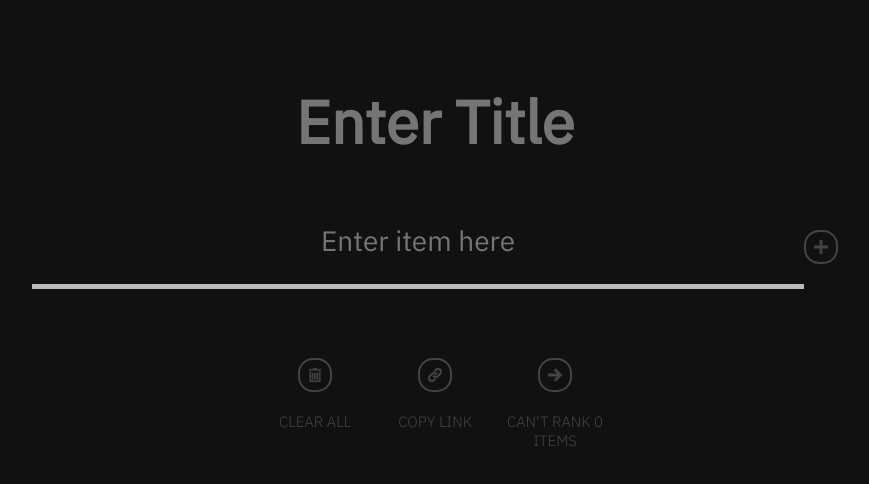
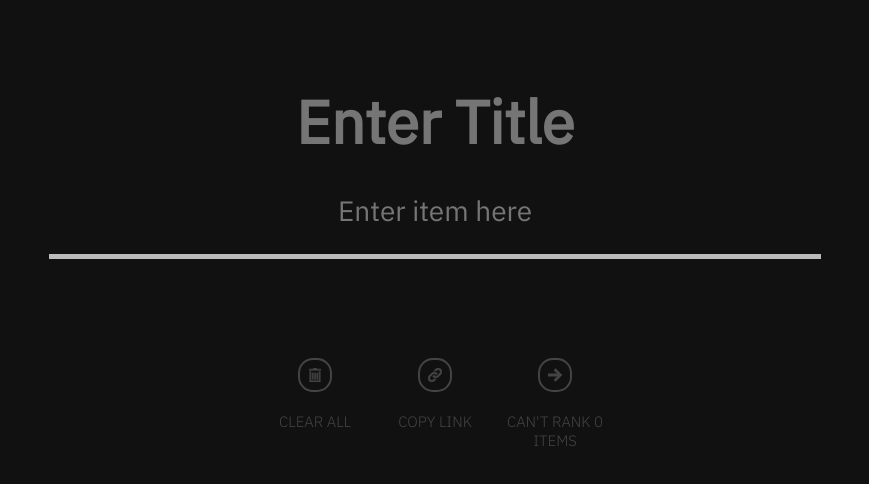
Before and after one commit to shatayu/rankings, a React (Create React App) app: page / in a window 1280 px wide. Shown: the top 484 px of the page, without its empty margins (205-1074 px from the left). Built offline with nearby package versions, Linux system fonts and the light colour scheme.

Commit message:
replaced add button with error text

```diff
--- a/src/Input/Buttons/AddEntryToListButton.react.js
+++ /dev/null
@@ -1,33 +0,0 @@
-import { useRecoilState } from 'recoil';
-import { ReactComponent as Plus } from '../../assets/plus.svg';
-import { EntriesListAtom, EntryInputTextboxAtom } from '../../atoms';
-import { canEntryBeAddedToEntriesList, addEntryToEntriesList } from '../../utils/inputUtils';
-import styles from '../Input.module.css';
-
-export default function AddEntryToListButton() {
-    const [entriesList, setEntriesList] = useRecoilState(EntriesListAtom);
-    const [entryInputTextboxContent, setEntryInputTextboxContent] = useRecoilState(EntryInputTextboxAtom);
-
-    const isEnabled = canEntryBeAddedToEntriesList(entryInputTextboxContent, entriesList);
-
-    const addToText = () => {
-        if (canEntryBeAddedToEntriesList(entryInputTextboxContent, entriesList)) {
-            // TODO: refactor this into using a method from the textbox component
-            addEntryToEntriesList(entryInputTextboxContent, entriesList, setEntriesList);
-            setEntryInputTextboxContent('');
-        }
-    }
-
-    return (
-        <div
-        className={styles.addItemIconContainer + ' ' + (isEnabled ?  styles.enabledButton : styles.disabledButton)}
-        onClick={() => {
-            if (isEnabled) {
-                addToText()
-            }
-        }}
-    >
-        <Plus className={styles.buttonIcon} />
-    </div>
-    )
-}
--- a/src/Input/EntryInputTextbox.react.js
+++ b/src/Input/EntryInputTextbox.react.js
@@ -4,7 +4,6 @@ import { EntriesListAtom, EntryInputTextboxAtom } from "../atoms"
 import styles from './Input.module.css';
 import { canEntryBeAddedToEntriesList, addEntryToEntriesList } from '../utils/inputUtils';
 import TextareaAutosize from 'react-textarea-autosize';
-import AddEntryToListButton from './Buttons/AddEntryToListButton.react';
 
 export default function EntryInputTextbox() {
     const [entryInputTextboxContent, setEntryInputTextboxContent] = useRecoilState(EntryInputTextboxAtom);
@@ -29,8 +28,10 @@ export default function EntryInputTextbox() {
         }
     }, [entriesList, entryInputTextboxContent, setEntriesList, setEntryInputTextboxContent]);
 
+    const canAddToText = canEntryBeAddedToEntriesList(entryInputTextboxContent, entriesList);
+
     return (
-        <div className={styles.textboxAndButtonContainer}>
+        <div className={styles.textboxAndHelperContainer}>
             <form onSubmit={e => onSubmit(e, entryInputTextboxContent)}>
                     <label>
                         <TextareaAutosize
@@ -50,7 +51,9 @@ export default function EntryInputTextbox() {
                         />
                     </label>
                 </form>
-                <AddEntryToListButton />
+                <div className={styles.textboxHelper + ' ' + (canAddToText ? styles.enabledTextboxHelper : styles.disabledTextboxHelper)}>
+                    {canAddToText ? 'PRESS ENTER TO ADD' : (entryInputTextboxContent.length > 0 ? 'CANNOT ADD ITEM' : '\u200B')}
+                </div>
         </div>
     );
 }
--- a/src/Input/Input.module.css
+++ b/src/Input/Input.module.css
@@ -26,9 +26,26 @@
     transition-duration: 200ms;
 }
 
-.textboxAndButtonContainer {
+.textboxAndHelperContainer {
     display: flex;
-    flex-direction: row;
+    flex-direction: column;
+    align-items: center;
+}
+
+.textboxHelper {
+    font-size: 16px;
+    font-weight: 400;
+    margin-top: 10px;
+
+    transition-duration: 200ms;
+}
+
+.enabledTextboxHelper {
+    color: #999999;
+}
+
+.disabledTextboxHelper {
+    color: #444444;
 }
 
 .textboxContainer {
@@ -127,22 +144,6 @@
     align-items: center;
 }
 
-.addItemIconContainer {
-    width: 30px;
-    height: 30px;
-    border-radius: 15px;
-    font-size: 20px;
-    text-align: center;
-
-    margin-top: 10px;
-
-    display: flex;
-    justify-content: center;
-    align-items: center;
-
-    transition-duration: 200ms;
-}
-
 .buttonIcon {
     width: 14px;
     height: 14px;
@@ -166,14 +167,6 @@
     border: 2px solid #BBBBBB;
 }
 
-.addItemIconContainer.disabledButton {
-    color: #444444;
-}
-
-.addItemIconContainer.enabledButton {
-    color: #BBBBBB;
-}
-
 @media (hover: hover) and (pointer: fine) {
     .enabledButtonIconAndTextContainer:hover {
         color: #08BA6A;
@@ -190,11 +183,6 @@
 
     .enabledDeleteButtonIconAndTextContainer:hover .enabledButton {
         border: 2px solid #C41449;
-    }
-
-    .addItemIconContainer:hover {
-        color: #08BA6A;
-        border: 2px solid #08BA6A;
     }
 }
 
--- a/src/Input/Input.react.js
+++ b/src/Input/Input.react.js
@@ -2,7 +2,6 @@ import styles from './Input.module.css';
 import { Toaster } from 'react-hot-toast';
 import DeleteAllEntriesButton from './Buttons/DeleteAllEntriesButton.react';
 import ShareLinkButton from './Buttons/ShareLinkButton.react';
-// import AddEntryToListButton from './Buttons/AddEntryToListButton.react';
 import StartRankingButton from './Buttons/StartRankingButton.react';
 import EntryInputTextbox from './EntryInputTextbox.react';
 import AddedEntriesList from './AddedEntriesList.react';
```
